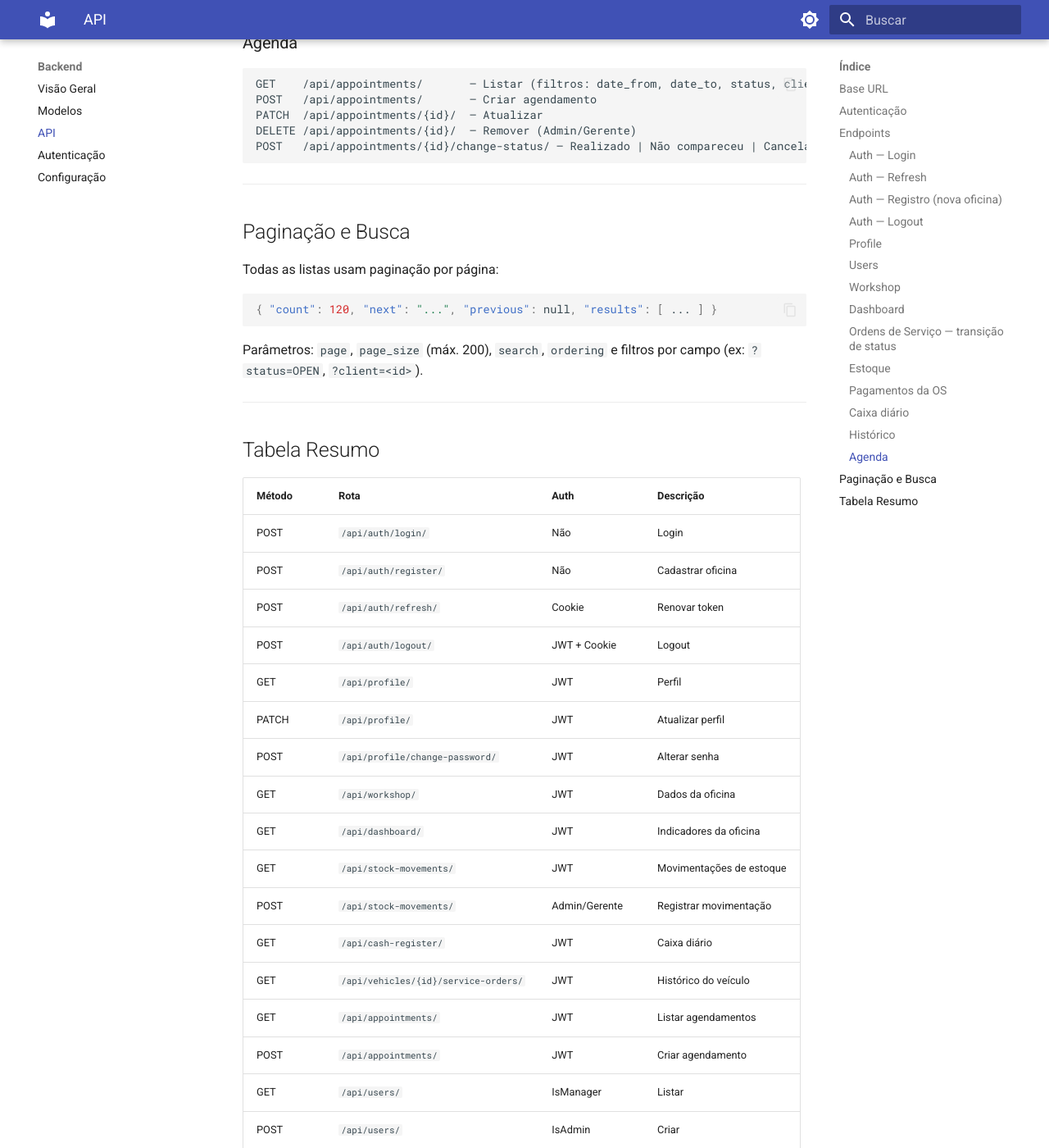
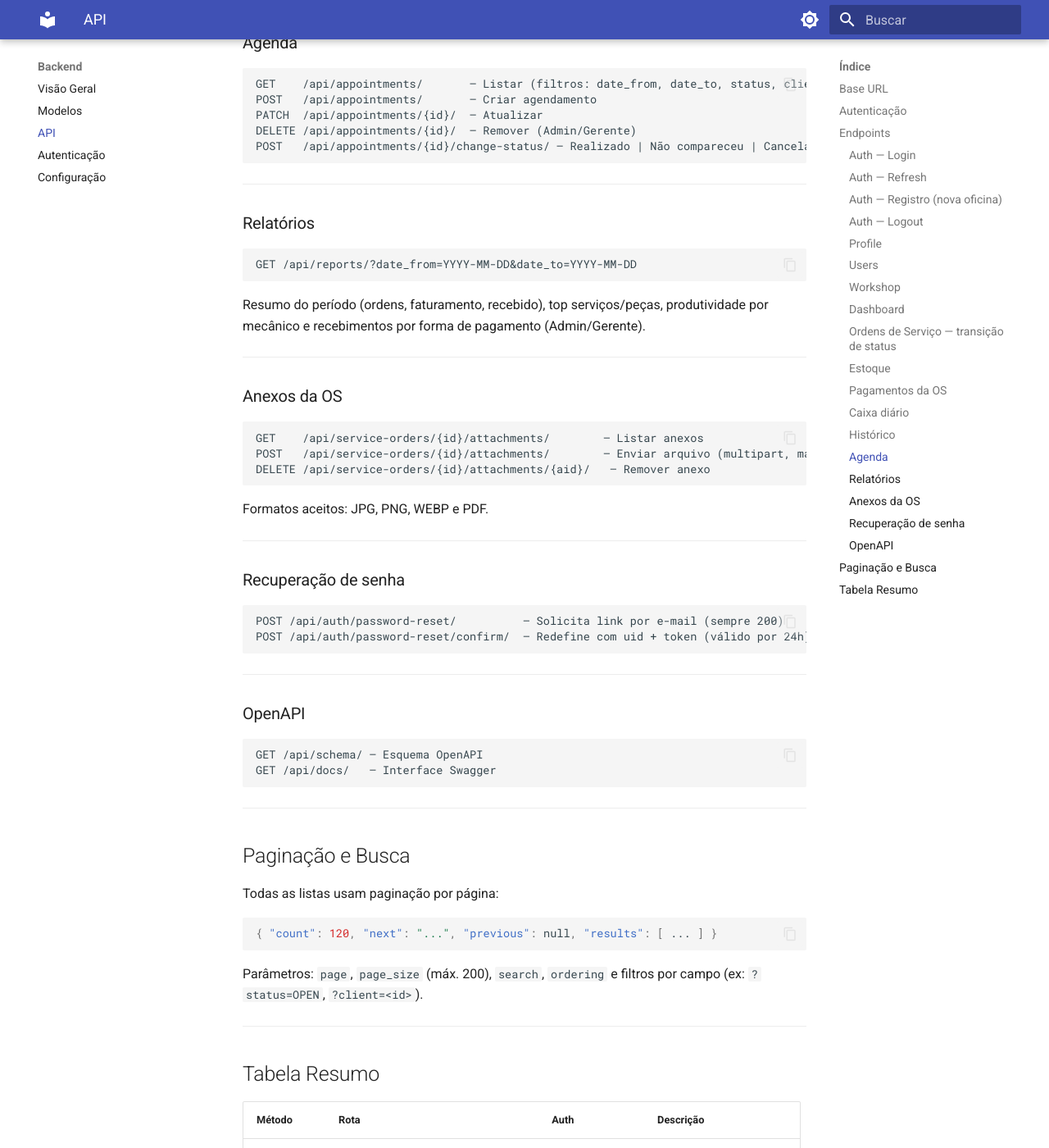
Before and after one commit to JonasFranc1sco/autogestor, an MkDocs documentation site: the page built from docs/backend/api.md, in a window 1280 px wide and 1400 px high, scrolled down 4190 px. Shown: the whole window at 82% size. Built offline with MkDocs 1.6.1 and Material for MkDocs 9.7.7, drawn with Linux system fonts in a browser that asks for light colours; some of the changed text lies outside the part shown.

Commit message:
docs: atualiza documentação da fase 4
- documenta relatórios, anexos, recuperação de senha e OpenAPI
- adiciona as variáveis de e-mail nos exemplos de ambiente

Alinha a documentação ao produto completo.

````diff
--- a/docs/backend/api.md
+++ b/docs/backend/api.md
@@ -221,6 +221,47 @@ POST   /api/appointments/{id}/change-status/ — Realizado | Não compareceu | C
 
 ---
 
+### Relatórios
+
+```
+GET /api/reports/?date_from=YYYY-MM-DD&date_to=YYYY-MM-DD
+```
+
+Resumo do período (ordens, faturamento, recebido), top serviços/peças,
+produtividade por mecânico e recebimentos por forma de pagamento (Admin/Gerente).
+
+---
+
+### Anexos da OS
+
+```
+GET    /api/service-orders/{id}/attachments/        — Listar anexos
+POST   /api/service-orders/{id}/attachments/        — Enviar arquivo (multipart, máx. 10 MB)
+DELETE /api/service-orders/{id}/attachments/{aid}/   — Remover anexo
+```
+
+Formatos aceitos: JPG, PNG, WEBP e PDF.
+
+---
+
+### Recuperação de senha
+
+```
+POST /api/auth/password-reset/          — Solicita link por e-mail (sempre 200)
+POST /api/auth/password-reset/confirm/  — Redefine com uid + token (válido por 24h)
+```
+
+---
+
+### OpenAPI
+
+```
+GET /api/schema/ — Esquema OpenAPI
+GET /api/docs/   — Interface Swagger
+```
+
+---
+
 ## Paginação e Busca
 
 Todas as listas usam paginação por página:
@@ -253,6 +294,10 @@ por campo (ex: `?status=OPEN`, `?client=<id>`).
 | GET | `/api/vehicles/{id}/service-orders/` | JWT | Histórico do veículo |
 | GET | `/api/appointments/` | JWT | Listar agendamentos |
 | POST | `/api/appointments/` | JWT | Criar agendamento |
+| GET | `/api/reports/` | Admin/Gerente | Relatórios gerenciais |
+| GET | `/api/schema/` | JWT | Esquema OpenAPI |
+| GET | `/api/docs/` | JWT | Swagger UI |
+| POST | `/api/auth/password-reset/` | Não | Recuperação de senha |
 | GET | `/api/users/` | IsManager | Listar |
 | POST | `/api/users/` | IsAdmin | Criar |
 | GET | `/api/users/{id}/` | IsOwnerOrAdmin | Detalhes |
````
